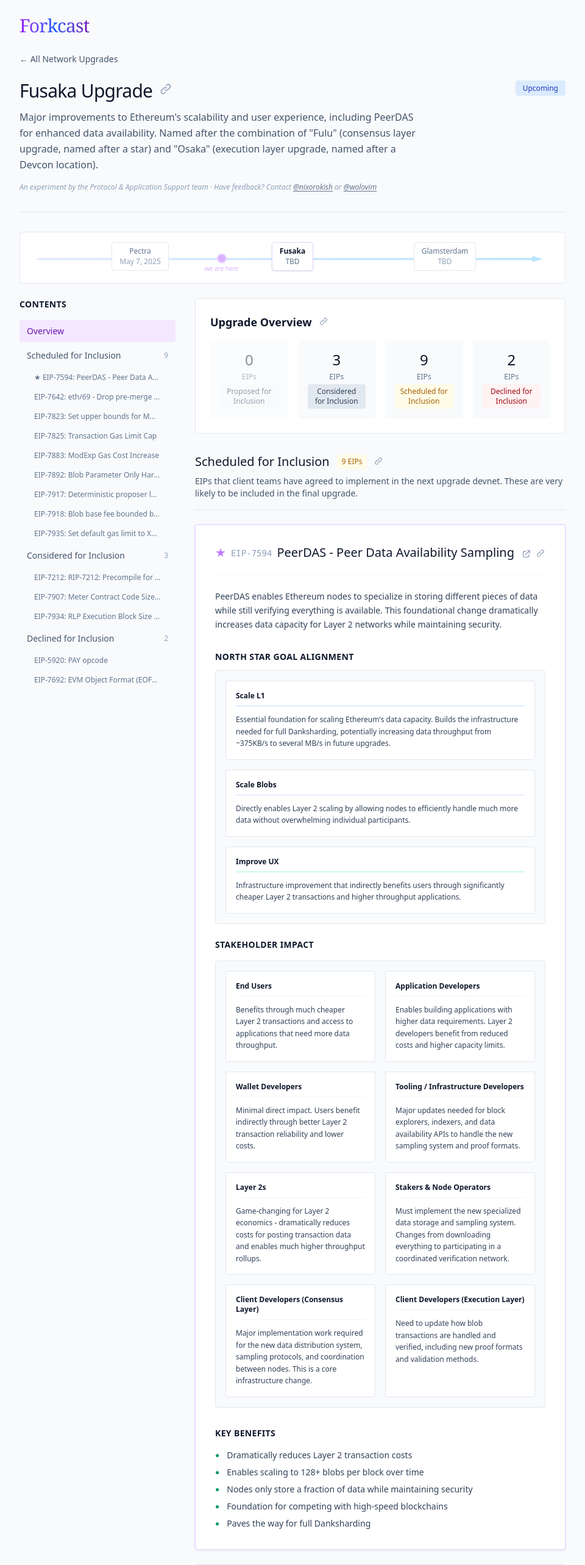
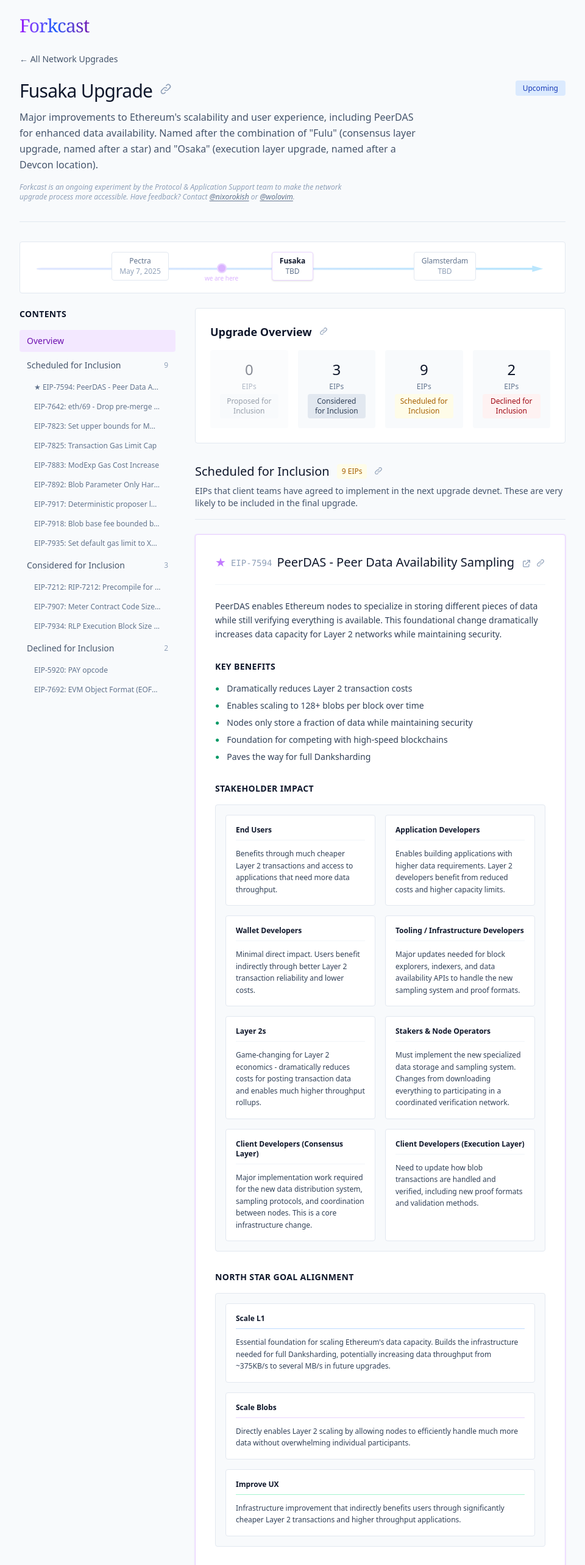
Before and after one commit to jmcpheron/forkcast, a React (Vite) app: page /upgrade/fusaka in a window 1280 px wide. Shown: the top 2566 px of the page at 61% size, without its empty margins (160-1120 px from the left). Built offline with nearby package versions, Linux system fonts and the light colour scheme.

Commit message:
reorder eip card data, copy edits

```diff
--- a/src/components/PublicNetworkUpgradePage.tsx
+++ b/src/components/PublicNetworkUpgradePage.tsx
@@ -500,8 +500,8 @@
 
             {/* Discrete experiment notice */}
             <div className="mt-2">
-              <p className="text-xs text-slate-400 italic">
-                An experiment by the Protocol & Application Support team · Have feedback? Contact{' '}
+              <p className="text-xs text-slate-400 italic max-w-xl">
+              Forkcast is an ongoing experiment by the Protocol & Application Support team to make the network upgrade process more accessible. Have feedback? Contact{' '}
                 <a
                   href="https://x.com/nixorokish"
                   target="_blank"
@@ -519,6 +519,7 @@
                 >
                   @wolovim
                 </a>
+                .
               </p>
             </div>
           </div>
@@ -589,8 +590,7 @@
                         <div>
                           <h4 className="font-medium text-amber-900 text-sm mb-1">Headliner Selection in Progress</h4>
                           <p className="text-amber-800 text-xs leading-relaxed">
-                            Glamsterdam is currently in the headliner proposal phase. Multiple major features are competing for inclusion, including
-                             ePBS, EVM64, Pureth, Delayed Execution, Block-level Access Lists, and FOCIL. The community is actively deciding which direction to prioritize.
+                            Headliners are the largest and most impactful features of an upgrade and may be permissionlessly proposed by anyone. The community is actively deciding which direction to prioritize in this network upgrade.
                             <a
                               href="https://ethereum-magicians.org/t/eip-7773-glamsterdam-network-upgrade-meta-thread/21195"
                               target="_blank"
@@ -753,7 +753,7 @@
                             </header>
 
                             {/* Description */}
-                            <div className="mb-8">
+                            <div className="">
                               <p className="text-slate-700 text-sm leading-relaxed">
                                 {eip.laymanDescription}
                               </p>
@@ -780,35 +780,21 @@
                               })()}
                             </div>
 
-                            {/* North Star Goal Alignment */}
-                            <div className="mb-6">
-                              <h4 className="text-sm font-semibold text-slate-900 mb-3 uppercase tracking-wide">North Star Goal Alignment</h4>
-                              <div className="bg-slate-50 border border-slate-200 rounded p-4">
-                                <div className="space-y-4">
-                                  {eip.northStarAlignment?.scaleL1 && (
-                                    <div className="bg-white border border-slate-200 rounded p-4">
-                                      <h5 className="font-semibold text-slate-900 text-xs mb-3 border-b border-blue-200 pb-2">Scale L1</h5>
-                                      <p className="text-slate-700 text-xs leading-relaxed">{eip.northStarAlignment.scaleL1.description}</p>
-                                    </div>
-                                  )}
-                                  {eip.northStarAlignment?.scaleBlobs && (
-                                    <div className="bg-white border border-slate-200 rounded p-4">
-                                      <h5 className="font-semibold text-slate-900 text-xs mb-3 border-b border-purple-200 pb-2">Scale Blobs</h5>
-                                      <p className="text-slate-700 text-xs leading-relaxed">{eip.northStarAlignment.scaleBlobs.description}</p>
-                                    </div>
-                                  )}
-                                  {eip.northStarAlignment?.improveUX && (
-                                    <div className="bg-white border border-slate-200 rounded p-4">
-                                      <h5 className="font-semibold text-slate-900 text-xs mb-3 border-b border-emerald-200 pb-2">Improve UX</h5>
-                                      <p className="text-slate-700 text-xs leading-relaxed">{eip.northStarAlignment.improveUX.description}</p>
-                                    </div>
-                                  )}
-                                </div>
-                              </div>
+                            {/* Benefits */}
+                            <div className="mt-8 mb-8">
+                              <h4 className="text-sm font-semibold text-slate-900 mb-4 uppercase tracking-wide">Key Benefits</h4>
+                              <ul className="space-y-2">
+                                {eip.benefits?.map((benefit, index) => (
+                                  <li key={index} className="flex items-start text-sm">
+                                    <span className="text-emerald-600 mr-3 mt-0.5 text-xs">●</span>
+                                    <span className="text-slate-700">{benefit}</span>
+                                  </li>
+                                ))}
+                              </ul>
                             </div>
 
                             {/* Stakeholder Impact */}
-                            <div className="mb-8">
+                            <div className="mt-8 mb-8">
                               <h4 className="text-sm font-semibold text-slate-900 mb-4 uppercase tracking-wide">Stakeholder Impact</h4>
                               <div className="bg-slate-50 border border-slate-200 rounded p-4">
                                 <div className="grid grid-cols-1 lg:grid-cols-2 gap-4">
@@ -837,22 +823,9 @@
                               </div>
                             </div>
 
-                            {/* Benefits */}
-                            <div className={eip.tradeoffs && eip.tradeoffs.length > 0 ? "mb-8" : ""}>
-                              <h4 className="text-sm font-semibold text-slate-900 mb-4 uppercase tracking-wide">Key Benefits</h4>
-                              <ul className="space-y-2">
-                                {eip.benefits?.map((benefit, index) => (
-                                  <li key={index} className="flex items-start text-sm">
-                                    <span className="text-emerald-600 mr-3 mt-0.5 text-xs">●</span>
-                                    <span className="text-slate-700">{benefit}</span>
-                                  </li>
-                                ))}
-                              </ul>
-                            </div>
-
                             {/* Trade-offs & Considerations */}
                             {eip.tradeoffs && eip.tradeoffs.length > 0 && (
-                              <div>
+                              <div className="mt-8 mb-8">
                                 <h4 className="text-sm font-semibold text-slate-900 mb-4 uppercase tracking-wide">Trade-offs & Considerations</h4>
                                 <ul className="space-y-2">
                                   {eip.tradeoffs.map((tradeoff, index) => (
@@ -864,6 +837,33 @@
                                 </ul>
                               </div>
                             )}
+
+                            {/* North Star Goal Alignment */}
+                            <div className="mt-8">
+                              <h4 className="text-sm font-semibold text-slate-900 mb-4 uppercase tracking-wide">North Star Goal Alignment</h4>
+                              <div className="bg-slate-50 border border-slate-200 rounded p-4">
+                                <div className="space-y-4">
+                                  {eip.northStarAlignment?.scaleL1 && (
+                                    <div className="bg-white border border-slate-200 rounded p-4">
+                                      <h5 className="font-semibold text-slate-900 text-xs mb-3 border-b border-blue-200 pb-2">Scale L1</h5>
+                                      <p className="text-slate-700 text-xs leading-relaxed">{eip.northStarAlignment.scaleL1.description}</p>
+                                    </div>
+                                  )}
+                                  {eip.northStarAlignment?.scaleBlobs && (
+                                    <div className="bg-white border border-slate-200 rounded p-4">
+                                      <h5 className="font-semibold text-slate-900 text-xs mb-3 border-b border-purple-200 pb-2">Scale Blobs</h5>
+                                      <p className="text-slate-700 text-xs leading-relaxed">{eip.northStarAlignment.scaleBlobs.description}</p>
+                                    </div>
+                                  )}
+                                  {eip.northStarAlignment?.improveUX && (
+                                    <div className="bg-white border border-slate-200 rounded p-4">
+                                      <h5 className="font-semibold text-slate-900 text-xs mb-3 border-b border-emerald-200 pb-2">Improve UX</h5>
+                                      <p className="text-slate-700 text-xs leading-relaxed">{eip.northStarAlignment.improveUX.description}</p>
+                                    </div>
+                                  )}
+                                </div>
+                              </div>
+                            </div>
                           </article>
                         );
                       })}
@@ -975,7 +975,7 @@
                             </header>
 
                             {/* Description */}
-                            <div className="mb-8">
+                            <div className="">
                               <p className="text-slate-700 text-sm leading-relaxed">
                                 {eip.laymanDescription}
                               </p>
@@ -1002,35 +1002,21 @@
                               })()}
                             </div>
 
-                            {/* North Star Goal Alignment */}
-                            <div className="mb-6">
-                              <h4 className="text-sm font-semibold text-slate-900 mb-3 uppercase tracking-wide">North Star Goal Alignment</h4>
-                              <div className="bg-slate-50 border border-slate-200 rounded p-4">
-                                <div className="space-y-4">
-                                  {eip.northStarAlignment?.scaleL1 && (
-                                    <div className="bg-white border border-slate-200 rounded p-4">
-                                      <h5 className="font-semibold text-slate-900 text-xs mb-3 border-b border-blue-200 pb-2">Scale L1</h5>
-                                      <p className="text-slate-700 text-xs leading-relaxed">{eip.northStarAlignment.scaleL1.description}</p>
-                                    </div>
-                                  )}
-                                  {eip.northStarAlignment?.scaleBlobs && (
-                                    <div className="bg-white border border-slate-200 rounded p-4">
-                                      <h5 className="font-semibold text-slate-900 text-xs mb-3 border-b border-purple-200 pb-2">Scale Blobs</h5>
-                                      <p className="text-slate-700 text-xs leading-relaxed">{eip.northStarAlignment.scaleBlobs.description}</p>
-                                    </div>
-                                  )}
-                                  {eip.northStarAlignment?.improveUX && (
-                                    <div className="bg-white border border-slate-200 rounded p-4">
-                                      <h5 className="font-semibold text-slate-900 text-xs mb-3 border-b border-emerald-200 pb-2">Improve UX</h5>
-                                      <p className="text-slate-700 text-xs leading-relaxed">{eip.northStarAlignment.improveUX.description}</p>
-                                    </div>
-                                  )}
-                                </div>
-                              </div>
+                            {/* Benefits */}
+                            <div className="mt-8 mb-8">
+                              <h4 className="text-sm font-semibold text-slate-900 mb-4 uppercase tracking-wide">Key Benefits</h4>
+                              <ul className="space-y-2">
+                                {eip.benefits?.map((benefit, index) => (
+                                  <li key={index} className="flex items-start text-sm">
+                                    <span className="text-emerald-600 mr-3 mt-0.5 text-xs">●</span>
+                                    <span className="text-slate-700">{benefit}</span>
+                                  </li>
+                                ))}
+                              </ul>
                             </div>
 
                             {/* Stakeholder Impact */}
-                            <div className="mb-8">
+                            <div className="mt-8 mb-8">
                               <h4 className="text-sm font-semibold text-slate-900 mb-4 uppercase tracking-wide">Stakeholder Impact</h4>
                               <div className="bg-slate-50 border border-slate-200 rounded p-4">
                                 <div className="grid grid-cols-1 lg:grid-cols-2 gap-4">
@@ -1059,22 +1045,9 @@
                               </div>
                             </div>
 
-                            {/* Benefits */}
-                            <div className={eip.tradeoffs && eip.tradeoffs.length > 0 ? "mb-8" : ""}>
-                              <h4 className="text-sm font-semibold text-slate-900 mb-4 uppercase tracking-wide">Key Benefits</h4>
-                              <ul className="space-y-2">
-                                {eip.benefits?.map((benefit, index) => (
-                                  <li key={index} className="flex items-start text-sm">
-                                    <span className="text-emerald-600 mr-3 mt-0.5 text-xs">●</span>
-                                    <span className="text-slate-700">{benefit}</span>
-                                  </li>
-                                ))}
-                              </ul>
-                            </div>
-
                             {/* Trade-offs & Considerations */}
                             {eip.tradeoffs && eip.tradeoffs.length > 0 && (
-                              <div>
+                              <div className="mt-8 mb-8">
                                 <h4 className="text-sm font-semibold text-slate-900 mb-4 uppercase tracking-wide">Trade-offs & Considerations</h4>
                                 <ul className="space-y-2">
                                   {eip.tradeoffs.map((tradeoff, index) => (
@@ -1086,6 +1059,33 @@
                                 </ul>
                               </div>
                             )}
+
+                            {/* North Star Goal Alignment */}
+                            <div className="mt-8">
+                              <h4 className="text-sm font-semibold text-slate-900 mb-4 uppercase tracking-wide">North Star Goal Alignment</h4>
+                              <div className="bg-slate-50 border border-slate-200 rounded p-4">
+                                <div className="space-y-4">
+                                  {eip.northStarAlignment?.scaleL1 && (
+                                    <div className="bg-white border border-slate-200 rounded p-4">
+                                      <h5 className="font-semibold text-slate-900 text-xs mb-3 border-b border-blue-200 pb-2">Scale L1</h5>
+                                      <p className="text-slate-700 text-xs leading-relaxed">{eip.northStarAlignment.scaleL1.description}</p>
+                                    </div>
+                                  )}
+                                  {eip.northStarAlignment?.scaleBlobs && (
+                                    <div className="bg-white border border-slate-200 rounded p-4">
+                                      <h5 className="font-semibold text-slate-900 text-xs mb-3 border-b border-purple-200 pb-2">Scale Blobs</h5>
+                                      <p className="text-slate-700 text-xs leading-relaxed">{eip.northStarAlignment.scaleBlobs.description}</p>
+                                    </div>
+                                  )}
+                                  {eip.northStarAlignment?.improveUX && (
+                                    <div className="bg-white border border-slate-200 rounded p-4">
+                                      <h5 className="font-semibold text-slate-900 text-xs mb-3 border-b border-emerald-200 pb-2">Improve UX</h5>
+                                      <p className="text-slate-700 text-xs leading-relaxed">{eip.northStarAlignment.improveUX.description}</p>
+                                    </div>
+                                  )}
+                                </div>
+                              </div>
+                            </div>
                           </article>
                         );
                       })}
```
